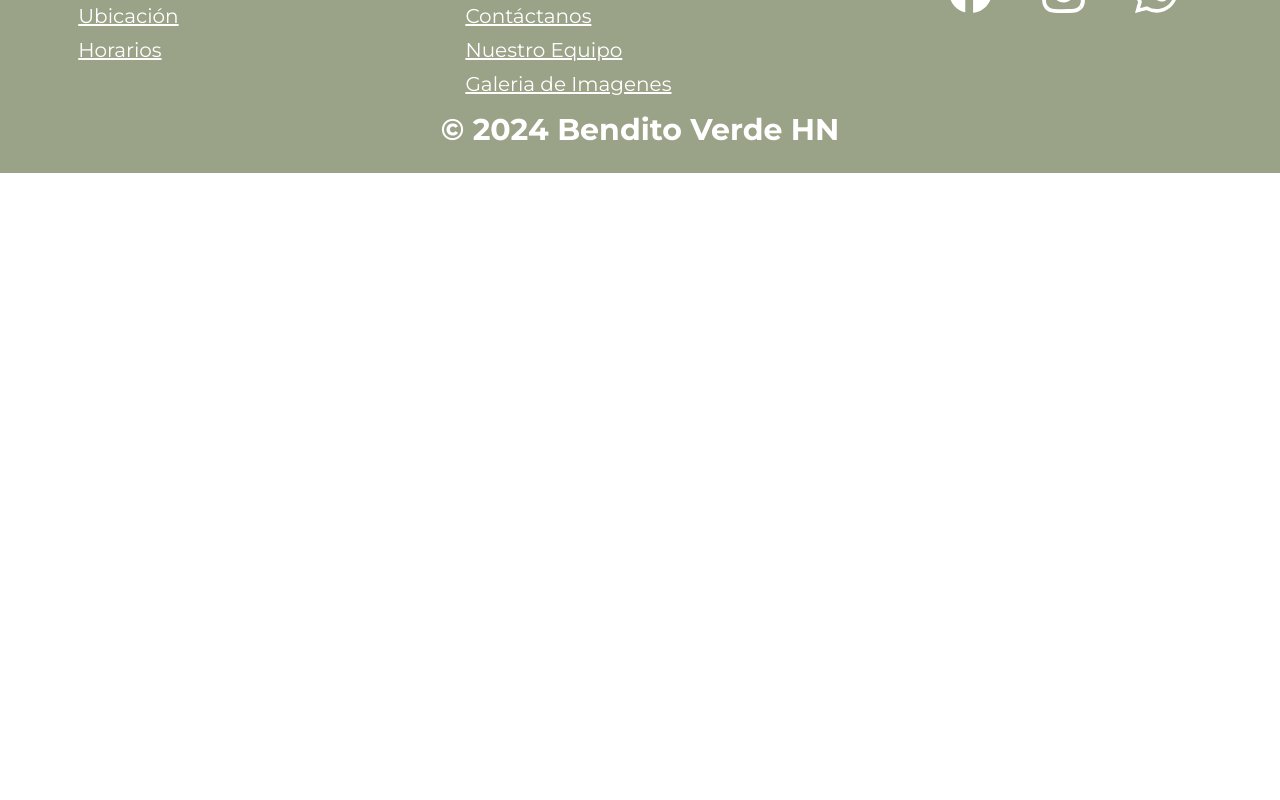
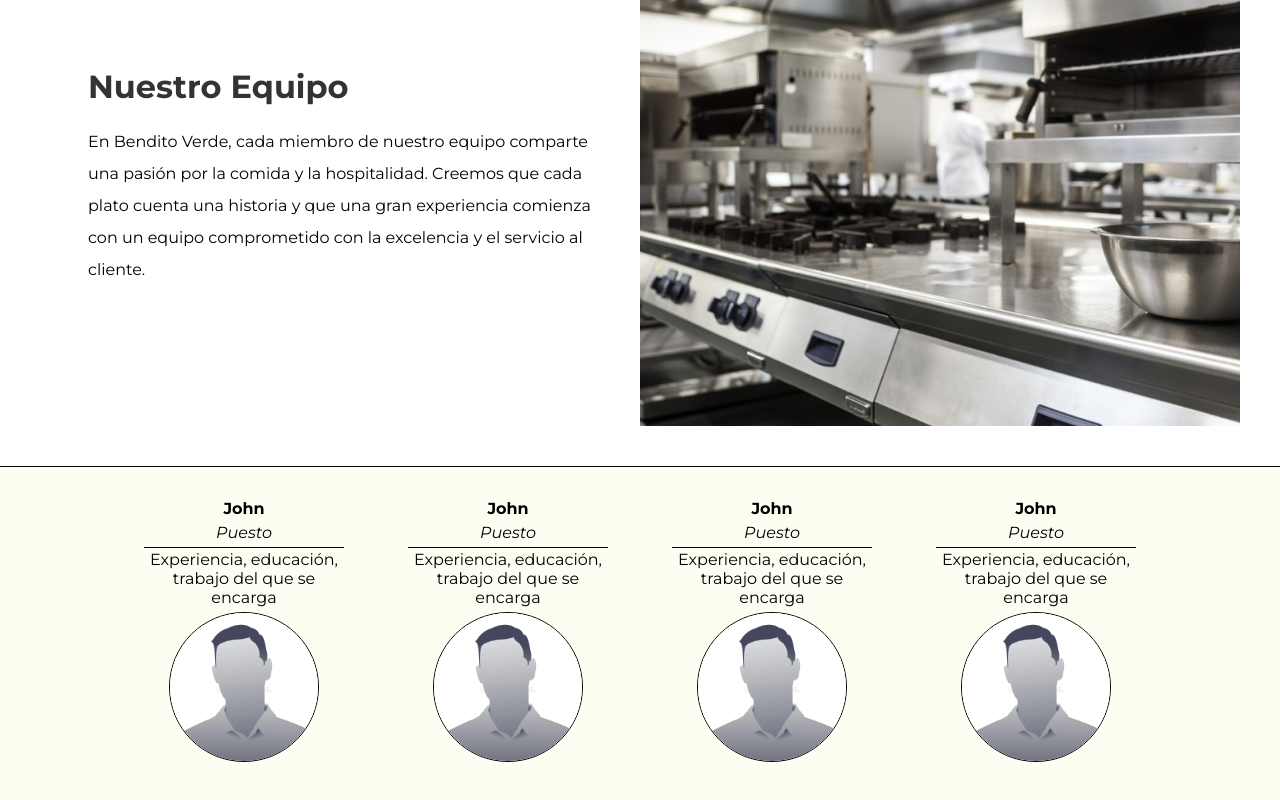
Before and after one commit to karurosu-vihir/BenditoVerdeHN, a React (Vite) app: page /nuestroequipo in a window 1280 px wide. Shown: the part 220-1020 px from the top of the page. Before the commit the page ends 800 px from the top, so only its background shows below. Built offline with nearby package versions, Linux system fonts and the light colour scheme.

Commit message:
Nuestro equipo

```diff
--- /dev/null
+++ b/src/Context/nuestroequipocontext.jsx
@@ -0,0 +1,62 @@
+import { Children, createContext, useEffect, useState } from "react";
+
+export const Context = createContext();
+
+export const ContextProvider = ({children}) => {
+    const empleados = [
+        {
+            nombre: "John",
+            puesto: "Puesto",
+            descripcion: "Experiencia, educación, trabajo del que se encarga",
+            imgUrl: "/img/nuestroequipo/avatar.webp"
+        },
+        {
+            nombre: "John",
+            puesto: "Puesto",
+            descripcion: "Experiencia, educación, trabajo del que se encarga",
+            imgUrl: "/img/nuestroequipo/avatar.webp"
+        },
+        {
+            nombre: "John",
+            puesto: "Puesto",
+            descripcion: "Experiencia, educación, trabajo del que se encarga",
+            imgUrl: "/img/nuestroequipo/avatar.webp"
+        },
+        {
+            nombre: "John",
+            puesto: "Puesto",
+            descripcion: "Experiencia, educación, trabajo del que se encarga",
+            imgUrl: "/img/nuestroequipo/avatar.webp"
+        },
+        {
+            nombre: "John",
+            puesto: "Puesto",
+            descripcion: "Experiencia, educación, trabajo del que se encarga",
+            imgUrl: "/img/nuestroequipo/avatar.webp"
+        },
+        {
+            nombre: "John",
+            puesto: "Puesto",
+            descripcion: "Experiencia, educación, trabajo del que se encarga",
+            imgUrl: "/img/nuestroequipo/avatar.webp"
+        },
+        {
+            nombre: "John",
+            puesto: "Puesto",
+            descripcion: "Experiencia, educación, trabajo del que se encarga",
+            imgUrl: "/img/nuestroequipo/avatar.webp"
+        },
+        {
+            nombre: "John",
+            puesto: "Puesto",
+            descripcion: "Experiencia, educación, trabajo del que se encarga",
+            imgUrl: "/img/nuestroequipo/avatar.webp"
+        },
+    ]
+
+    return(<Context.Provider value={{
+        empleados
+    }}>
+        {children}
+    </Context.Provider>)
+}
--- /dev/null
+++ b/src/components/NuestroEquipo/Empleado.jsx
@@ -0,0 +1,17 @@
+const Empleado = ({
+    nombre="John",
+    puesto="Puesto",
+    descripcion="Experiencia, educación, trabajo del que se encarga",
+    imgUrl="https://picsum.photos/id/24/150/150"
+})=>{
+    return(
+        <div className="empleado">
+            <span className="nombre">{nombre}</span>
+            <span className="puesto">{puesto}</span>
+            <p>{descripcion}</p>
+            <img src={imgUrl} alt="Fotografía" />
+        </div>
+    )
+}
+
+export default Empleado;
--- /dev/null
+++ b/src/components/NuestroEquipo/HeroEquipo.css
@@ -0,0 +1,54 @@
+.hero-panel {
+    display: flex;
+    align-items: center;
+    justify-content: space-around;
+    padding: 40px;
+    background-color: #FFFFFF;
+}
+
+.hero-content {
+    width: 100%;
+    padding: 0rem;
+}
+
+.hero-content h1 {
+    margin: 0 0 20px;
+    font-size: 2rem;
+    color: #333;
+}
+
+.hero-content p {
+    line-height: 2;
+}
+
+.hero-image {
+    width: 50%;
+    height: 500px;
+    overflow: hidden;
+    display: none;
+}
+
+.hero-image img {
+    width: 100%;
+    height: 100%;
+    object-fit: cover;
+}
+
+@media (min-width:480px) {
+    .hero-content {
+        text-align: center;
+        width: 70%;
+    }
+}
+
+@media (min-width:1024px) {
+    .hero-image{
+        display: block;
+    }
+
+    .hero-content {
+        width: 50%;
+        padding: 0rem 3rem;
+        text-align: left;
+    }
+}
--- /dev/null
+++ b/src/components/NuestroEquipo/HeroEquipo.jsx
@@ -0,0 +1,21 @@
+import "./HeroEquipo.css";
+
+const HeroEquipo = ()=>{
+    return(
+        <section className="hero-panel">
+            <div className="hero-content">
+                <h1>Nuestro Equipo</h1>
+                <p>
+                    En Bendito Verde, cada miembro de nuestro equipo comparte una pasión por la comida y la hospitalidad.
+                    Creemos que cada plato cuenta una historia y que una gran experiencia comienza con un equipo comprometido
+                    con la excelencia y el servicio al cliente.
+                </p>
+            </div>
+            <div className="hero-image">
+                <img src="/img/nuestroequipo/cocina.jpg" alt="Cocina" />
+            </div>
+        </section>
+    )
+}
+
+export default HeroEquipo;
--- /dev/null
+++ b/src/components/NuestroEquipo/ListaEmpleados.css
@@ -0,0 +1,41 @@
+.contenedor-empleados{
+    background-color: #FEFDF2;
+    display: flex;
+    flex-wrap: wrap;
+    width: 100%;
+    align-items: center;
+    justify-content: center;
+    gap: 4rem;
+    padding: 2rem;
+    border-top: solid black 1px;
+}
+
+.contenedor-empleados .empleado{
+    display: flex;
+    flex-direction: column;
+    align-items: center;
+    justify-content: center;
+    width: 200px;
+    text-align: center;
+    gap: 5px;
+}
+
+.contenedor-empleados .empleado .nombre{
+    font-weight: bold;
+}
+
+.contenedor-empleados .empleado .puesto{
+    font-style: italic;
+}
+
+.contenedor-empleados .empleado p{
+    border-top: solid black 1px;
+    padding-top: 2px;
+}
+
+.contenedor-empleados .empleado img{
+    width: 150px;
+    height: 150px;
+    border-radius: 50%;
+    border: solid black 1px;
+}
--- /dev/null
+++ b/src/components/NuestroEquipo/ListaEmpleados.jsx
@@ -0,0 +1,22 @@
+import { Context } from "../../Context/nuestroequipocontext";
+import { useContext } from "react";
+import Empleado from "./Empleado";
+import "./ListaEmpleados.css";
+const ListaEmpleados = () => {
+
+    const { empleados } = useContext(Context);
+    return(
+        <section className="contenedor-empleados">
+            {empleados.map((emp)=>{
+                return(
+                    <Empleado nombre={emp.nombre}
+                    puesto={emp.puesto}
+                    descripcion={emp.descripcion}
+                    imgUrl={emp.imgUrl}/>
+                )
+            })}
+        </section>
+    )
+}
+
+export default ListaEmpleados;
--- a/src/pages/NuestroEquipo.jsx
+++ b/src/pages/NuestroEquipo.jsx
@@ -1,6 +1,14 @@
+import Empleado from "../components/NuestroEquipo/Empleado"
+import HeroEquipo from "../components/NuestroEquipo/HeroEquipo"
+import ListaEmpleados from "../components/NuestroEquipo/ListaEmpleados"
+import { ContextProvider } from "../Context/nuestroequipocontext"
 const NuestroEquipo = () => {
     return<>
+    <HeroEquipo />
+        <ContextProvider>
 
+            <ListaEmpleados />
+        </ContextProvider>
     </>
 }
 
```
Also changed, not shown: public/img/nuestroequipo/avatar.webp (added), public/img/nuestroequipo/cocina.jpg (added).
